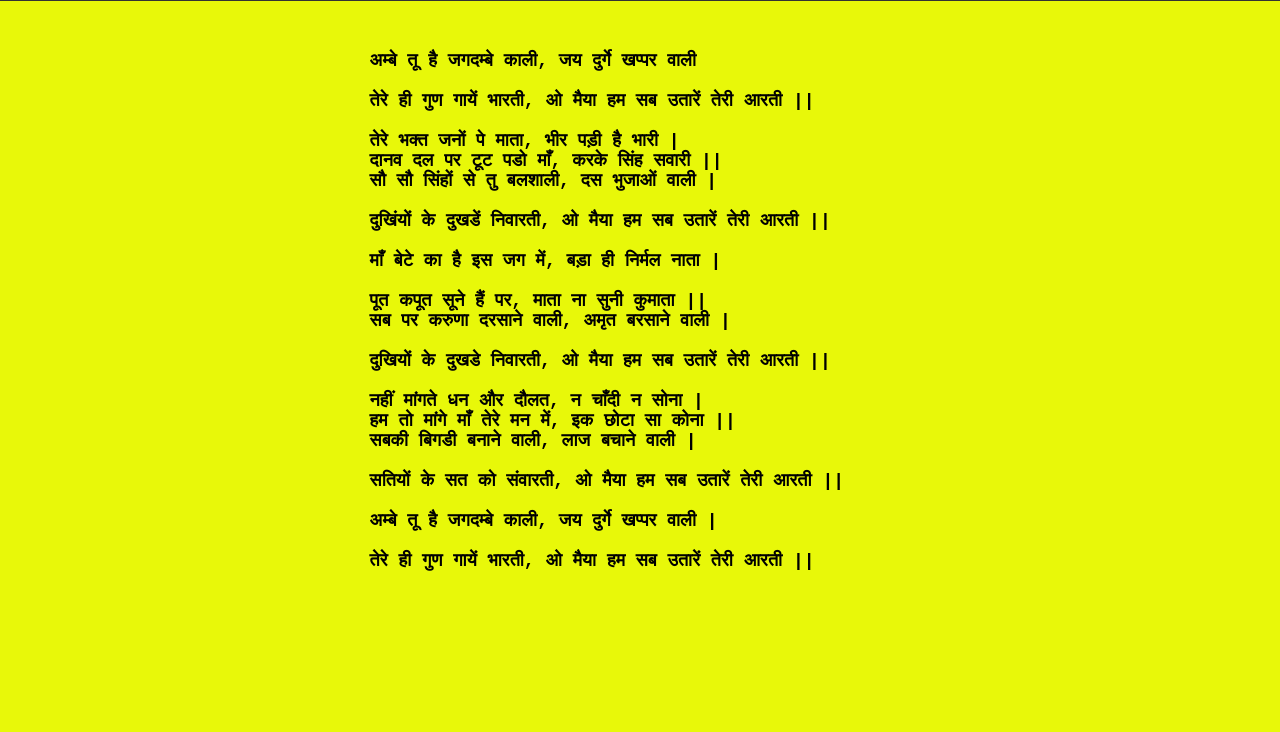
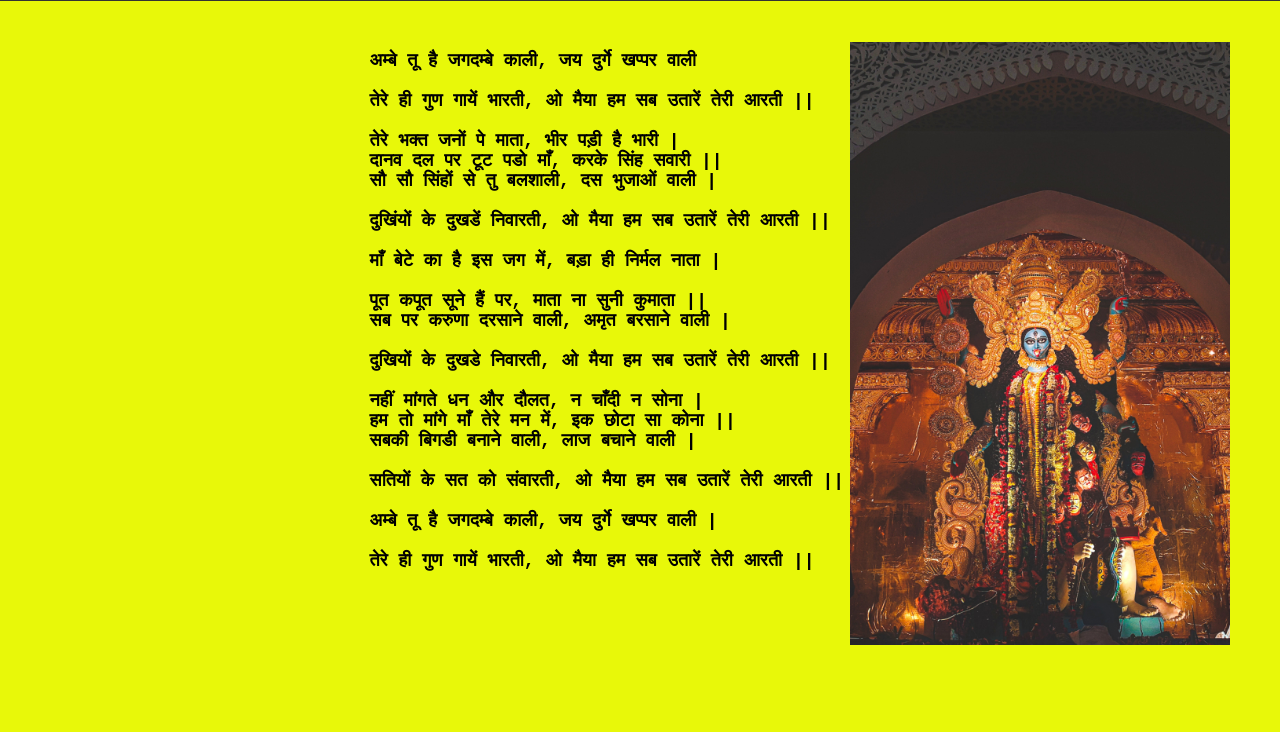
Before and after one commit to parasgarg39/NewWeb, a plain HTML site: page Aarti/माँ काली की आरती.html in a window 1280 px wide. Shown: the part 68-800 px from the top of the page. Drawn offline with Linux system fonts and the light colour scheme.

Commit message:
Update माँ काली की आरती.html

```diff
--- a/Aarti/माँ काली की आरती.html
+++ b/Aarti/माँ काली की आरती.html
@@ -14,7 +14,7 @@
         <h1>आरती माँ काली की</h1>
     </header>
     <main>
-        <img src="images/MaKali.jpg" alt="" class="image-makali">
+        <img src="../images/MaKali.jpg" alt="" class="image-makali">
         <div class="background-container">
             <pre>
             अम्बे तू है जगदम्बे काली, जय दुर्गे खप्पर वाली
```
